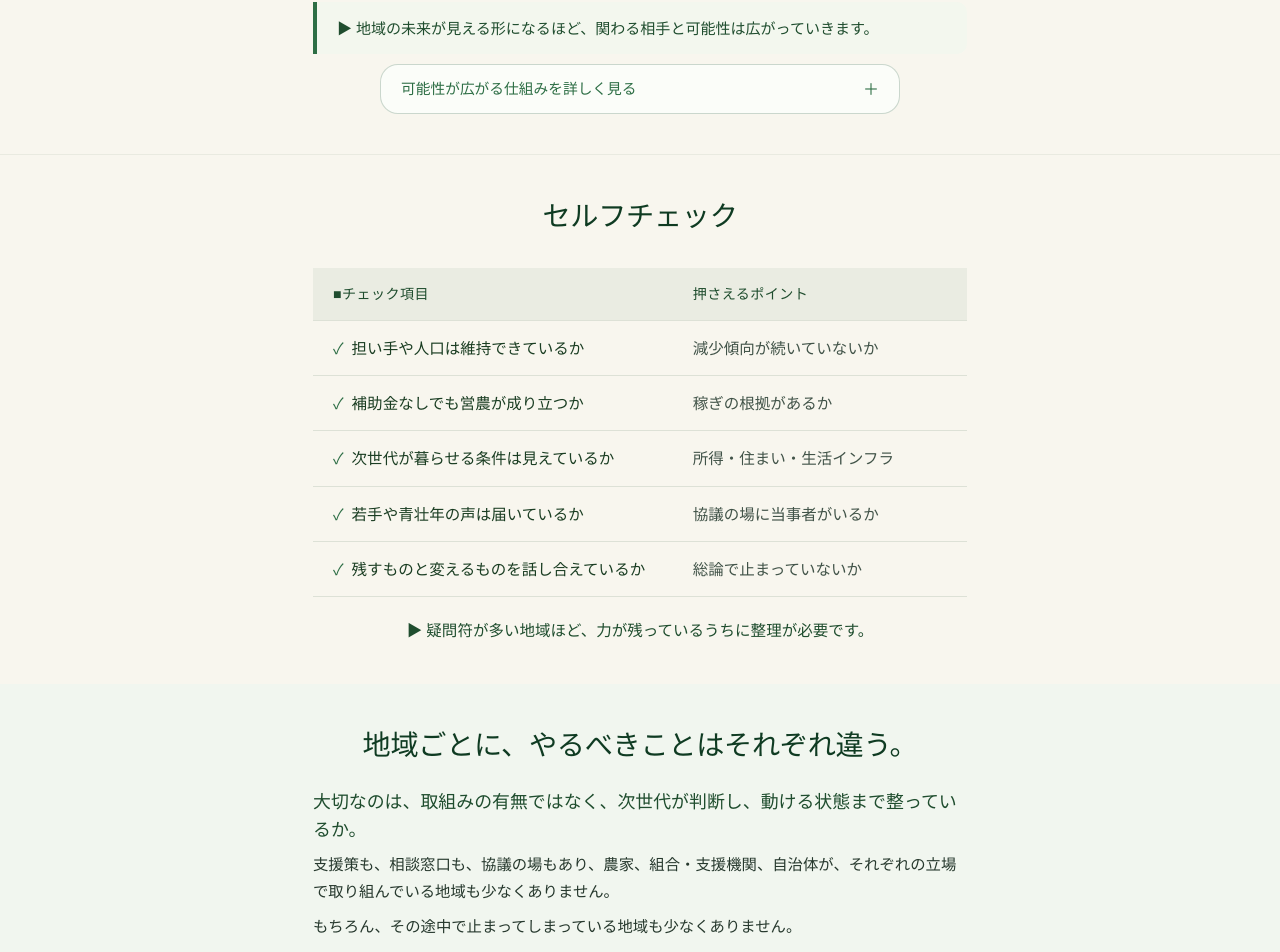
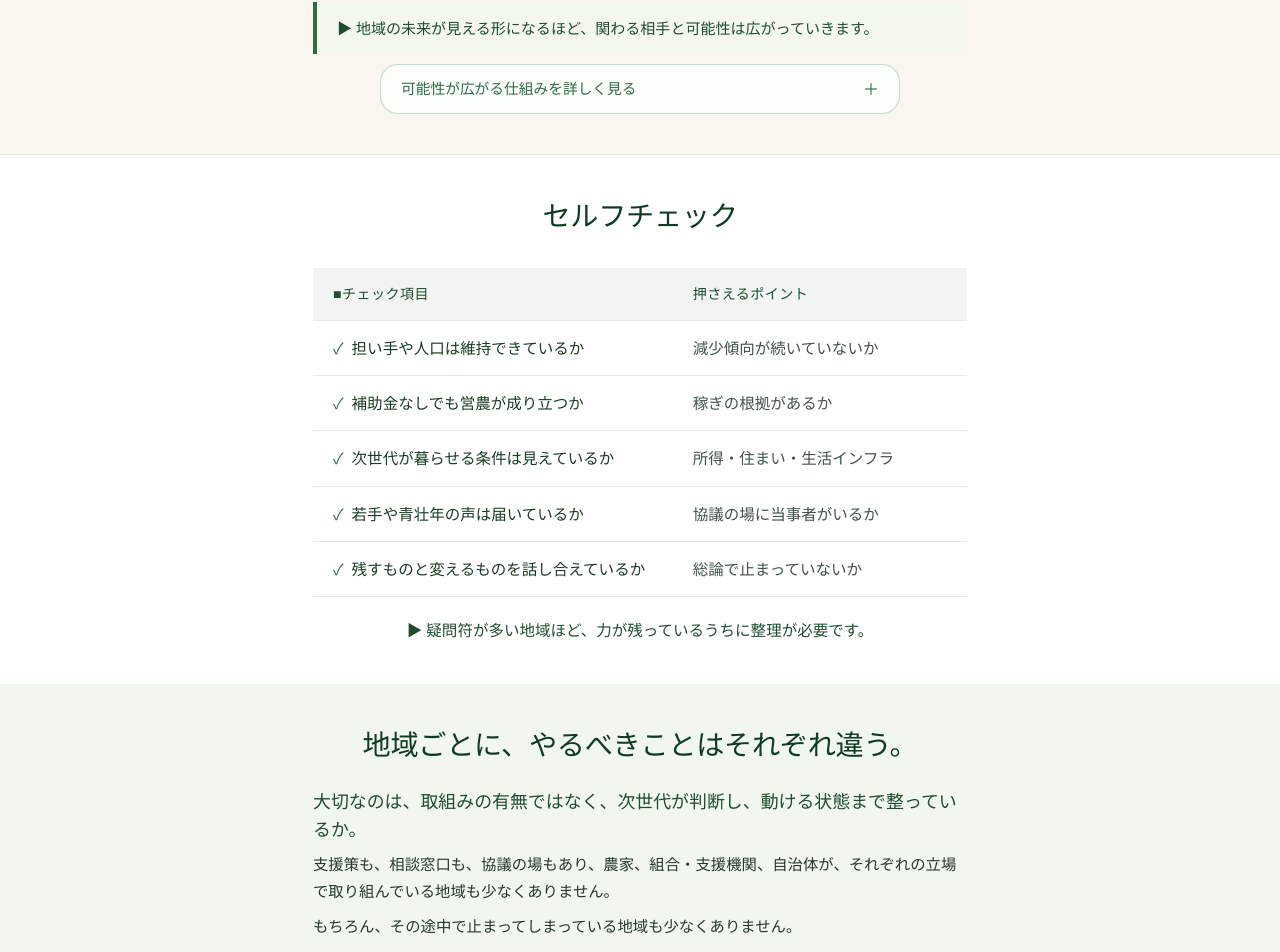
Before and after one commit to jlkoki70-prog/NOU-SIDE, a React (Vite) app: page / in a window 1280 px wide. Shown: the part 3899-4851 px from the top of the page. Built offline with nearby package versions, Linux system fonts and the light colour scheme.

Commit message:
Self-check section background to white (reset between beige and green zones)

```diff
--- a/src/styles.css
+++ b/src/styles.css
@@ -1653,7 +1653,7 @@ footer {
 /* ── 簡易診断表 ──────────────────────────────────────────────── */
 
 .diagnostic-section {
-  background: #f8f6ee;
+  background: #ffffff;
 }
 
 .diagnostic-main {
```
